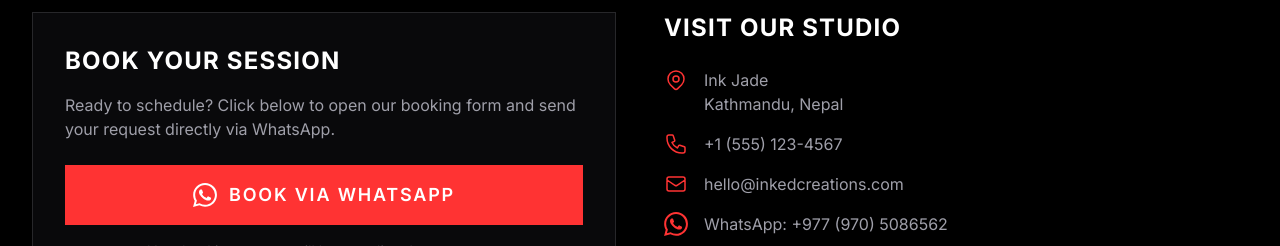
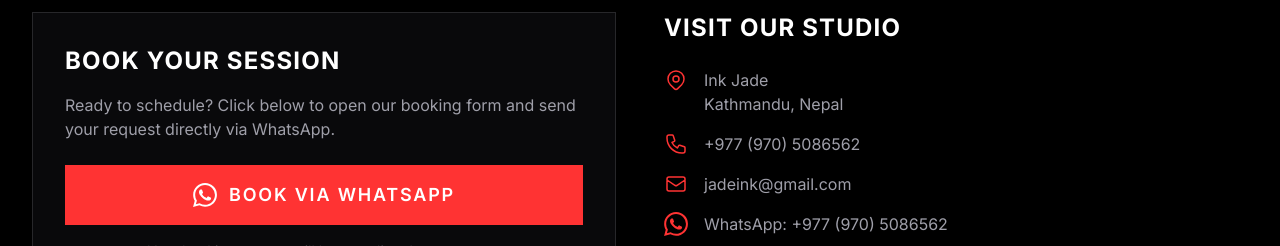
Before and after one commit to thebheda-ops/tattoo-studio, a Next.js app: page / in a window 1280 px wide. Shown: the part 3860-4106 px from the top of the page. Built offline with nearby package versions, Linux system fonts and the light colour scheme.

Commit message:
contact details changed

```diff
--- a/src/app/components/Contact.jsx
+++ b/src/app/components/Contact.jsx
@@ -90,7 +90,7 @@ export default function Contact() {
                       d='M3 5a2 2 0 012-2h3.28a1 1 0 01.948.684l1.498 4.493a1 1 0 01-.502 1.21l-2.257 1.13a11.042 11.042 0 005.516 5.516l1.13-2.257a1 1 0 011.21-.502l4.493 1.498a1 1 0 01.684.949V19a2 2 0 01-2 2h-1C9.716 21 3 14.284 3 6V5z'
                     />
                   </svg>
-                  <span>+1 (555) 123-4567</span>
+                  <span>+977 (970) 5086562</span>
                 </p>
                 <p className='flex items-center gap-4'>
                   <svg
@@ -106,7 +106,7 @@ export default function Contact() {
                       d='M3 8l7.89 5.26a2 2 0 002.22 0L21 8M5 19h14a2 2 0 002-2V7a2 2 0 00-2-2H5a2 2 0 00-2 2v10a2 2 0 002 2z'
                     />
                   </svg>
-                  <span>hello@inkedcreations.com</span>
+                  <span>jadeink@gmail.com</span>
                 </p>
                 <p className='flex items-center gap-4'>
                   <svg
```
